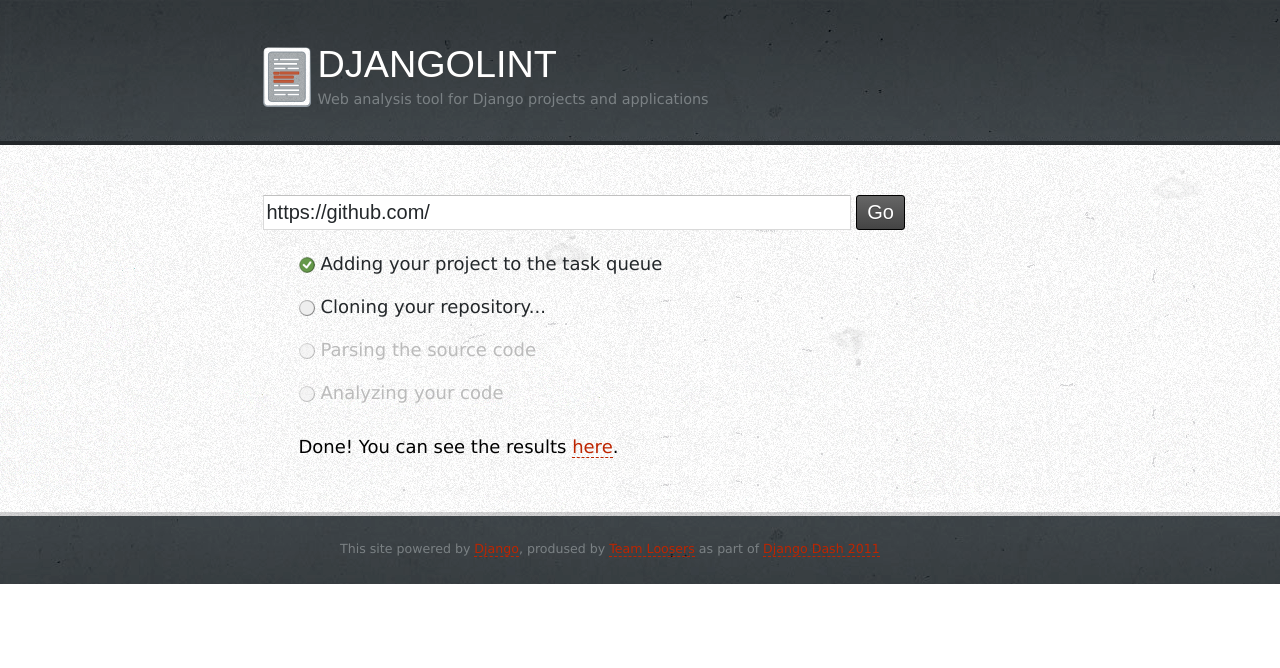
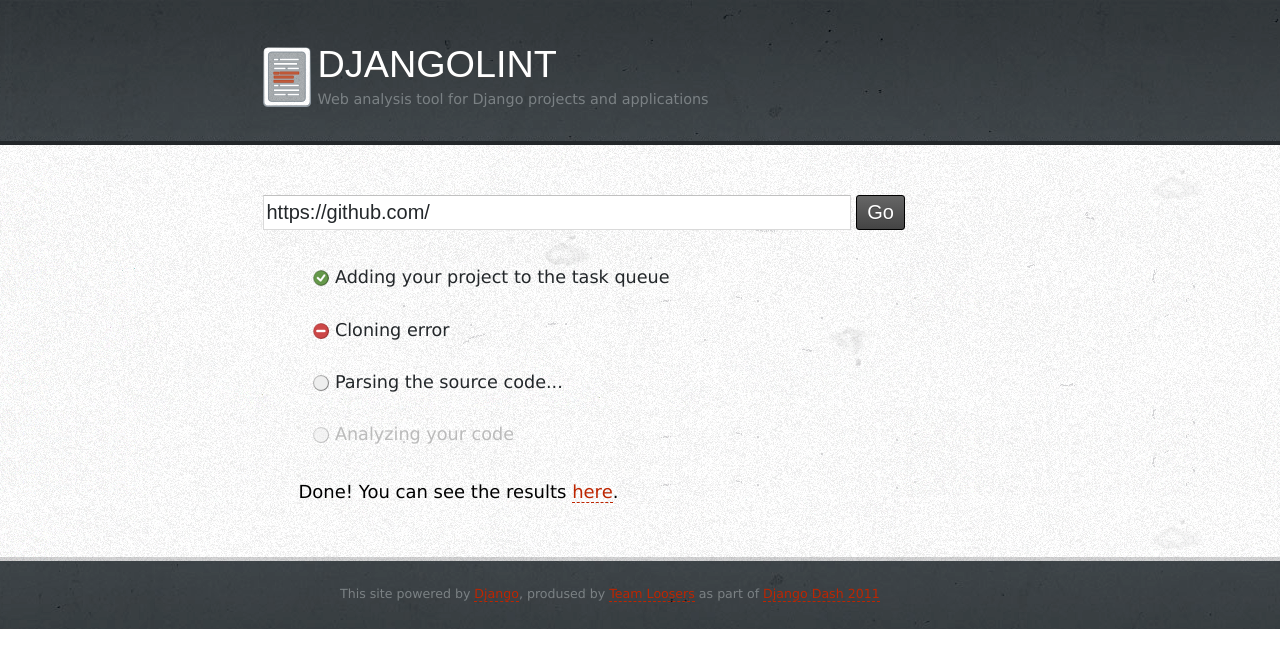
Before and after one commit to yumike/djangolint, a Django app: page / in a window 1280 px wide. Shown: the top 668 px of the page. Run offline with Django 3.2, Linux system fonts and the light colour scheme; parts of the project's set-up code (start-up, migrations or seed data) failed here and were passed over; some web fonts are replaced.

Commit message:
Add style for error in template form.

```diff
--- a/project/sass/partials/_form.sass
+++ b/project/sass/partials/_form.sass
@@ -29,14 +29,15 @@ $default-text-shadow-blur: 0
   text-decoration: none
 
 .dialogue .report
-  margin: 0 0 0 2em
+  margin: 1em 0 0 2em
+  font-size: 1.4em
 
-  li
+  p
     background:
       image: image-url("action-waiting.png")
       repeat: no-repeat
-      position: 0 27px
-    padding: 25px 0 0 22px
+      position: 0 15px
+    padding: 10px 0 0 22px
     color: #bbb
 
   .done
@@ -49,5 +50,10 @@ $default-text-shadow-blur: 0
       image: image-url("action-working.png")
     color: $dark-color
 
+  .error
+    background:
+      image: image-url("action-error.png")
+    color: $dark-color
+
 .result
   margin: 2em 0 0 2em
--- a/project/static/css/screen.css
+++ b/project/static/css/screen.css
@@ -192,28 +192,34 @@ p {
 
 /* line 31, ../../sass/partials/_form.sass */
 .dialogue .report {
-  margin: 0 0 0 2em;
+  margin: 1em 0 0 2em;
+  font-size: 1.4em;
 }
-/* line 34, ../../sass/partials/_form.sass */
-.dialogue .report li {
+/* line 35, ../../sass/partials/_form.sass */
+.dialogue .report p {
   background-image: url('/static/images/action-waiting.png?1312010126');
   background-repeat: no-repeat;
-  background-position: 0 27px;
-  padding: 25px 0 0 22px;
+  background-position: 0 15px;
+  padding: 10px 0 0 22px;
   color: #bbbbbb;
 }
-/* line 42, ../../sass/partials/_form.sass */
+/* line 43, ../../sass/partials/_form.sass */
 .dialogue .report .done {
   background-image: url('/static/images/action-done.png?1312004913');
   color: #23272a;
 }
-/* line 47, ../../sass/partials/_form.sass */
+/* line 48, ../../sass/partials/_form.sass */
 .dialogue .report .working {
   background-image: url('/static/images/action-working.png?1312009784');
   color: #23272a;
 }
+/* line 53, ../../sass/partials/_form.sass */
+.dialogue .report .error {
+  background-image: url('/static/images/action-error.png');
+  color: #23272a;
+}
 
-/* line 52, ../../sass/partials/_form.sass */
+/* line 58, ../../sass/partials/_form.sass */
 .result {
   margin: 2em 0 0 2em;
 }
--- a/project/templates/lint/form.html
+++ b/project/templates/lint/form.html
@@ -6,12 +6,12 @@
       <input type="text" class="url-field" value="https://github.com/" />
       <input type="submit" value="Go" class="button" />
     </form>
-    <ul class="report">
-      <li class="done">Adding your project to the task queue</li>
-      <li class="working">Cloning your repository...</li>
-      <li>Parsing the source code</li>
-      <li>Analyzing your code</li>
-    </ul>
+    <div class="report">
+      <p id="adding" class="done">Adding your project to the task queue</p>
+      <p id="cloning" class="error">Cloning error</p>
+      <p id="parsing" class="working">Parsing the source code...</p>
+      <p id="analyzing">Analyzing your code</p>
+    </div>
   </div>
-  <div class="result">Done! You can see the results <a href="#">here</a>.</div>
+  <div id="result" class="result">Done! You can see the results <a href="#">here</a>.</div>
 {% endblock %}
```
Also changed, not shown: project/static/images/action-error.png (added).
